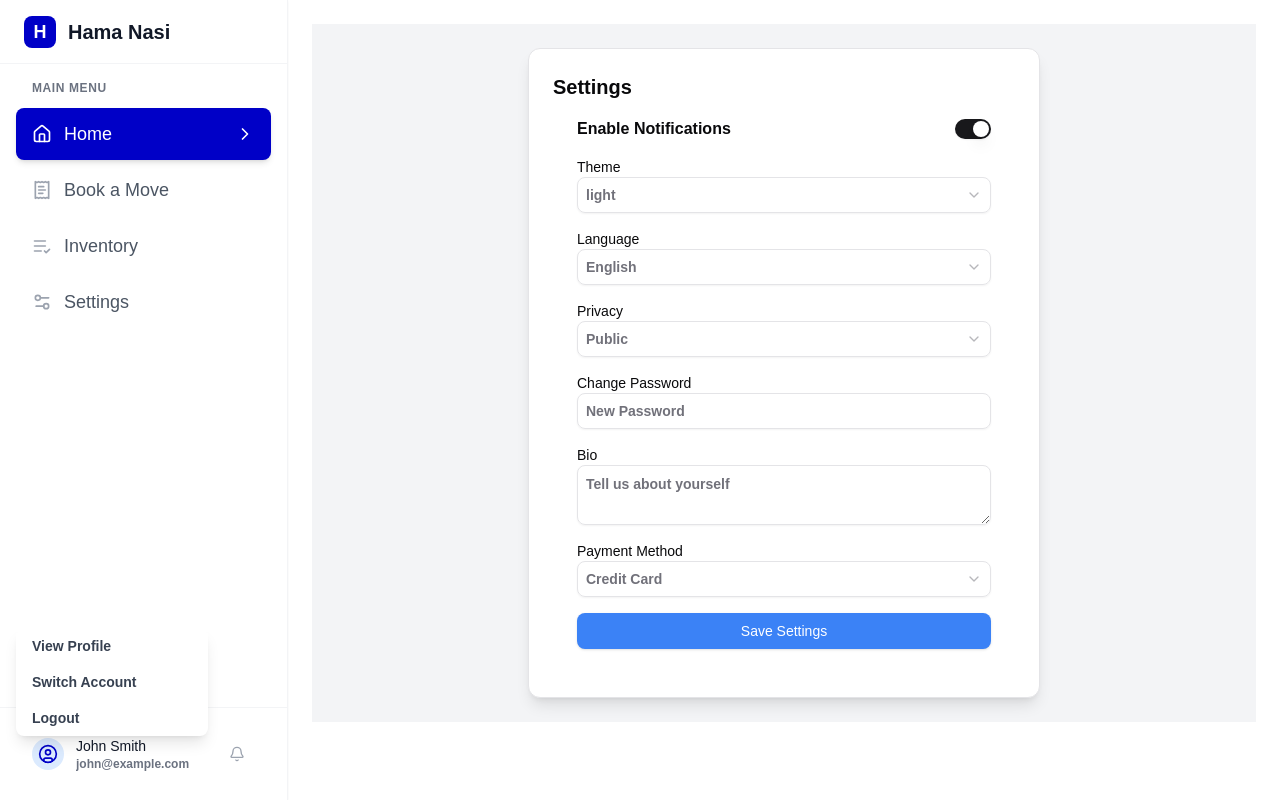
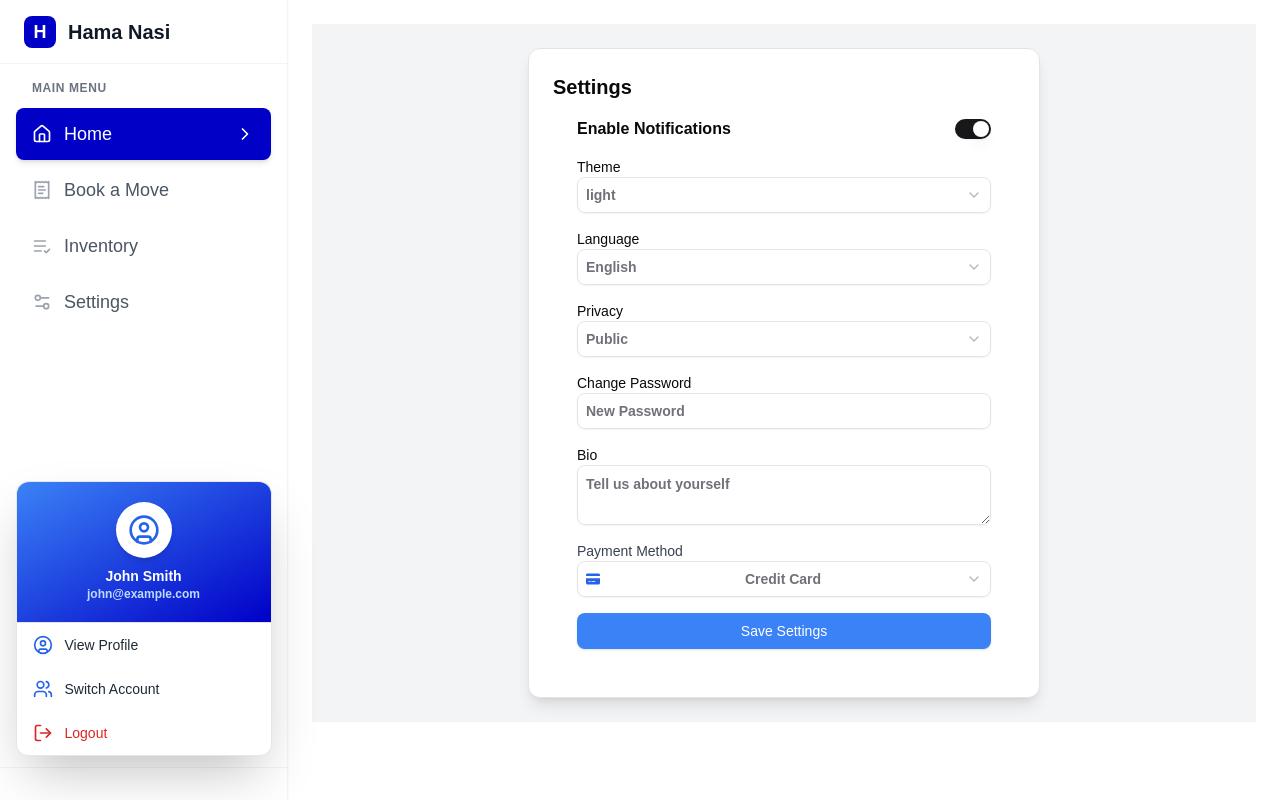
Before and after one commit to JasperMunene/hama-nasi, a Next.js app in the folder client/: page /dashboard/settings in a window 1280 px wide. Both pictures are taken after a click on the button 237 px from the left and 754 px from the top of the page. Built offline with nearby package versions, Linux system fonts and the light colour scheme; no server answers; a web font is replaced by a local one.

Commit message:
Improve the profile dropdown's UI colour schema

```diff
--- a/client/src/app/dashboard/settings/page.js
+++ b/client/src/app/dashboard/settings/page.js
@@ -6,6 +6,9 @@ import { Input } from "@/components/ui/input";
 import { Switch } from "@/components/ui/switch";
 import { Select, SelectTrigger, SelectContent, SelectItem } from "@/components/ui/select";
 import { Textarea } from "@/components/ui/textarea";
+import { FaCreditCard, FaPaypal } from "react-icons/fa6";
+import { MdMobileFriendly } from "react-icons/md";
+
 
 export default function Settings() {
   const [settings, setSettings] = useState({
@@ -71,15 +74,26 @@ export default function Settings() {
             <Textarea className="border rounded-lg p-2 w-full" placeholder="Tell us about yourself" value={settings.bio} onChange={(e) => setSettings({ ...settings, bio: e.target.value })} />
           </div>
           <div>
-            <label className="block text-sm font-medium">Payment Method</label>
-            <Select onValueChange={(value) => setSettings({ ...settings, paymentMethod: value })}>
-              <SelectTrigger className="border rounded-lg p-2 w-full">{settings.paymentMethod}</SelectTrigger>
-              <SelectContent>
-                <SelectItem value="Credit Card">Credit Card</SelectItem>
-                <SelectItem value="PayPal">PayPal</SelectItem>
-                <SelectItem value="Mpesa">Mpesa</SelectItem>
-              </SelectContent>
-            </Select>
+          <label className="block text-sm font-medium text-gray-700">Payment Method</label>
+      <Select onValueChange={(value) => setSettings({ ...settings, paymentMethod: value })}>
+        <SelectTrigger className="border rounded-lg p-2 w-full flex items-center gap-2">
+          {settings.paymentMethod === "Credit Card" && <FaCreditCard className="text-blue-600" />}
+          {settings.paymentMethod === "PayPal" && <FaPaypal className="text-blue-500" />}
+          {settings.paymentMethod === "Mpesa" && <MdMobileFriendly className="text-green-600" />}
+          {settings.paymentMethod || "Select Payment Method"}
+        </SelectTrigger>
+        <SelectContent>
+          <SelectItem value="Credit Card" className="flex items-center gap-2">
+            <FaCreditCard className="text-blue-600" /> Credit Card
+          </SelectItem>
+          <SelectItem value="PayPal" className="flex items-center gap-2">
+            <FaPaypal className="text-blue-500" /> PayPal
+          </SelectItem>
+          <SelectItem value="Mpesa" className="flex items-center gap-2">
+            <MdMobileFriendly className="text-green-600" /> Mpesa
+          </SelectItem>
+        </SelectContent>
+      </Select>
           </div>
           <Button className="bg-blue-500 text-white px-4 py-2 rounded-lg hover:bg-blue-600 w-full">
             Save Settings
--- a/client/src/components/Sidebar.jsx
+++ b/client/src/components/Sidebar.jsx
@@ -125,37 +125,68 @@ export function AppSidebar() {
 
     {/* User Profile */}
 <div className="p-4 border-t border-gray-100 relative">
-            <div className="flex items-center gap-3 px-4 py-3 rounded-lg hover:bg-gray-50 transition-colors cursor-pointer"
-              onClick={() => setIsProfileMenuOpen(!isProfileMenuOpen)}>
-              <div className="w-8 h-8 rounded-full bg-blue-100 flex items-center justify-center">
-                <UserCircle className="w-5 h-5 text-[#0000C7]" />
+  {/* Profile (Hidden When Dropdown is Open) */}
+  {!isProfileMenuOpen && (
+    <div
+      className="flex items-center gap-3 px-4 py-3 rounded-lg hover:bg-blue-100 transition-all duration-200 cursor-pointer"
+      onClick={() => setIsProfileMenuOpen(true)}
+    >
+      <div className="w-10 h-10 rounded-full bg-gradient-to-br from-blue-500 to-blue-700 flex items-center justify-center shadow-lg">
+        <UserCircle className="w-6 h-6 text-white" />
       </div>
       <div className="flex-1 min-w-0">
-                <p className="text-sm font-medium text-gray-900 truncate">
-                  John Smith
-                </p>
-                <p className="text-xs text-gray-500 truncate">
-                  john@example.com
-                </p>
+        <p className="text-sm font-semibold text-gray-900 truncate">John Smith</p>
+        <p className="text-xs text-gray-600 truncate">john@example.com</p>
       </div>
       <Button variant="ghost" size="icon" className="ml-auto">
-                <Bell className="h-4 w-4 text-gray-400" />
+        <Bell className="h-5 w-5 text-blue-500 hover:text-blue-700 transition" />
       </Button>
     </div>
+  )}
+
+  {/* Dropdown Menu (Moves Profile Inside When Open) */}
   {isProfileMenuOpen && (
-              <div className="absolute bottom-16 left-4 bg-white shadow-lg rounded-lg w-48">
-                <Link href="/profile" className="block px-4 py-2 text-sm text-gray-700 hover:bg-gray-100">
+    <div className="absolute bottom-full left-1/2 -translate-x-1/2 translate-y-[-12px] bg-white shadow-2xl rounded-xl w-64 border border-gray-200 transition-all duration-300 animate-fade-in">
+      {/* Profile Inside Dropdown */}
+      <div
+        className="flex flex-col items-center gap-2 px-4 py-5 bg-gradient-to-br from-blue-500 to-[#0000C7] border-b rounded-t-xl cursor-pointer"
+        onClick={() => setIsProfileMenuOpen(false)}
+      >
+        <div className="w-14 h-14 rounded-full bg-white flex items-center justify-center shadow-md">
+          <UserCircle className="w-8 h-8 text-blue-600" />
+        </div>
+        <div className="text-center">
+          <p className="text-sm font-semibold text-white">John Smith</p>
+          <p className="text-xs text-blue-200">john@example.com</p>
+        </div>
+      </div>
+
+      {/* Dropdown Menu Items */}
+      <Link
+        href="/profile"
+        className="flex items-center gap-3 px-4 py-3 text-sm font-medium text-gray-800 hover:bg-blue-100 transition-all duration-200"
+      >
+        <UserCircle className="w-5 h-5 text-blue-600" />
         View Profile
       </Link>
-                <button onClick={handleSwitchAccount} className="block w-full text-left px-4 py-2 text-sm text-gray-700 hover:bg-gray-100">
+      <button
+        onClick={handleSwitchAccount}
+        className="flex items-center gap-3 w-full text-left px-4 py-3 text-sm font-medium text-gray-800 hover:bg-blue-100 transition-all duration-200"
+      >
+        <Users className="w-5 h-5 text-blue-600" />
         Switch Account
       </button>
-                <button onClick={handleLogout} className="block w-full text-left px-4 py-2 text-sm text-gray-700 hover:bg-gray-100">
+      <button
+        onClick={handleLogout}
+        className="flex items-center gap-3 w-full text-left px-4 py-3 text-sm font-medium text-red-600 hover:bg-red-100 transition-all duration-200 rounded-b-xl"
+      >
+        <LogOut className="w-5 h-5 text-red-600" />
         Logout
       </button>
     </div>
   )}
 </div>
+
 </div>
       </nav>
     </>
```
Lines whose indentation alone changed are shown as unchanged.
